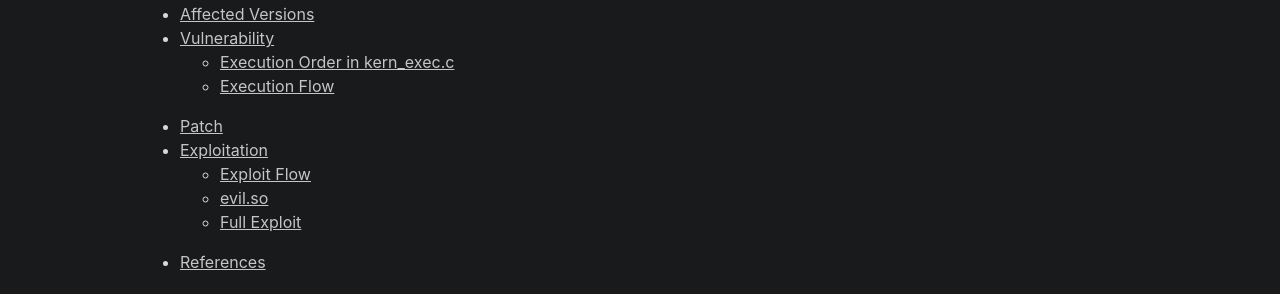
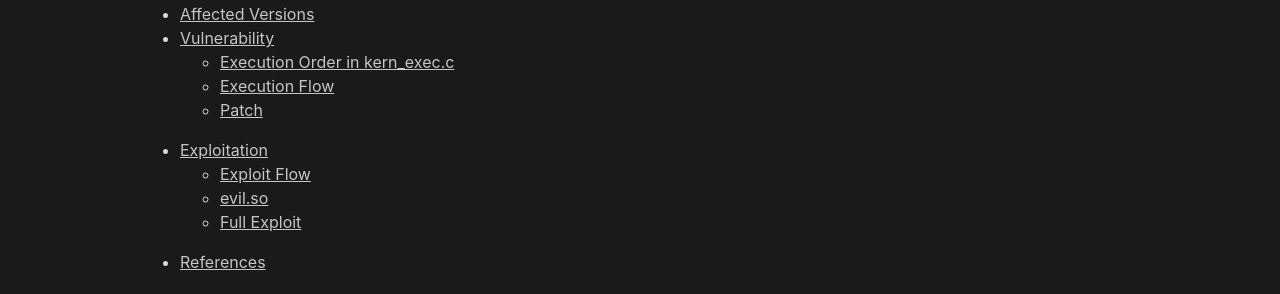
Before and after one commit to ii4gsp/ii4gsp.github.io, a Jekyll site: the page built from _posts/2026-06-11-cve-2026-49413.md, in a window 1280 px wide. Shown: the part 295-589 px from the top of the page. Built offline with Jekyll 4.4.1, drawn with Linux system fonts in a browser that asks for light colours.

Commit message:
Update 2026-06-11-cve-2026-49413.md

```diff
--- a/_posts/2026-06-11-cve-2026-49413.md
+++ b/_posts/2026-06-11-cve-2026-49413.md
@@ -219,7 +219,7 @@ do_execve()
 
 <br/>
 
-## Patch
+### Patch
 
 The fix replaces the `P_SUGID` process flag check with `imgp->credential_setid`, which is already set at the point where the auxiliary vector is constructed.
 [d39be1b1b50d](https://cgit.freebsd.org/src/commit/?id=d39be1b1b50df91ad7ab62b25a4a30343e94cba5)
```
